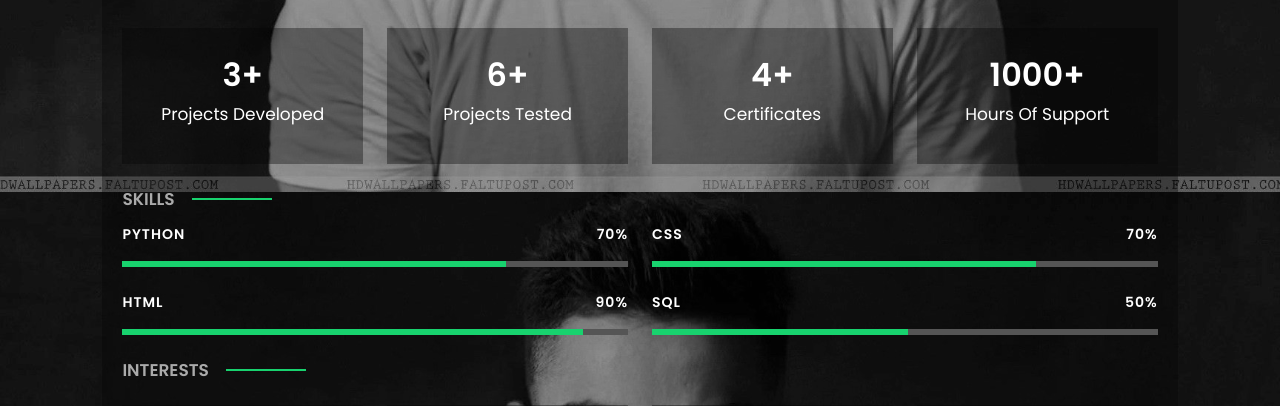
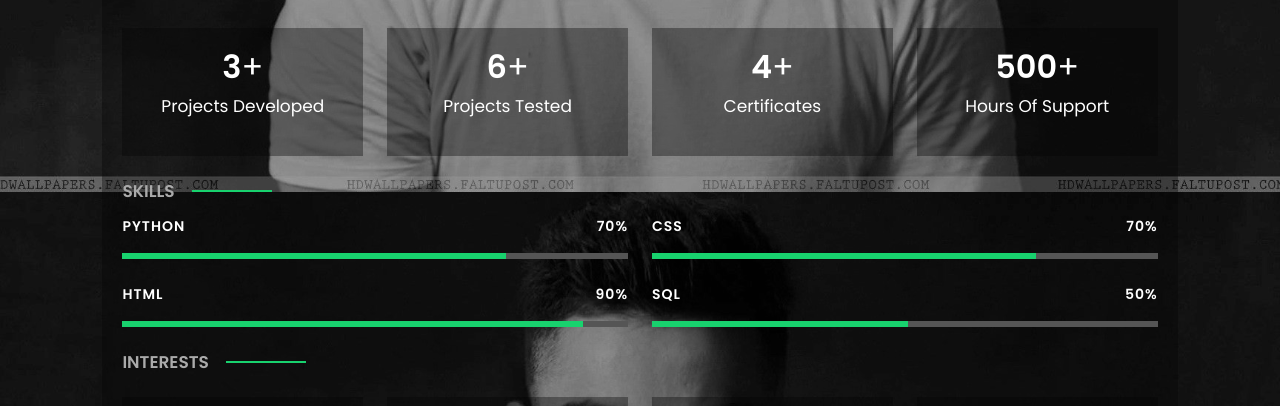
Before and after one commit to kanchan6927/portfolio-2, a Flask app: page /about in a window 1280 px wide. Shown: the part 608-1014 px from the top of the page. Run offline with Flask 3, Linux system fonts and the light colour scheme; some libraries are stand-ins or nearby versions.

Commit message:
counter added

```diff
--- a/data.txt
+++ b/data.txt
@@ -166,4 +166,6 @@ Name: jshdSubject:Hello, this mail is sent by your portfolio for track of Visito
 
 Name: JedSubject:Hello, this mail is sent by your portfolio for track of Visitor.
 
-Name: cskd
+Name: cskdSubject:Hello, this mail is sent by your portfolio for track of Visitor.
+
+Name: k
--- a/static/css/styles.css
+++ b/static/css/styles.css
@@ -417,7 +417,7 @@ ul {
     top: 120px;
     bottom: auto;
     padding-bottom: 20px;
-    animation: animateSections 1s 1 .1s;
+    animation: animateSections 1s 1 .2s;
 }
 
 .card-resume {
@@ -462,15 +462,12 @@ ul {
     justify-content: space-between;
 }
 
-.resume-title span {
+.resume-title a {
     font-size: 15px;
     cursor: pointer;
     color: #18d26e;
     border: 1px solid #18d26e;
     padding: 8px;
-}
-
-.resume-title a {
     text-decoration: none;
 }
 
--- a/static/js/index.js
+++ b/static/js/index.js
@@ -6,3 +6,17 @@ $(document).ready(function () {
     });
 
 });
+
+$(document).ready(function () {
+    $('.about-count').each(function () {
+        $(this).prop('Counter', 0).animate({
+            Counter: $(this).text()
+        }, {
+            duration: 4000,
+            easing: 'swing',
+            step: function (now) {
+                $(this).text(Math.ceil(now));
+            }
+        });
+    });
+});
--- a/templates/about.html
+++ b/templates/about.html
@@ -64,25 +64,25 @@
             </div>
             <div class="col-lg-3 col-md-6">
                 <div class="about-data">
-                    <h2 class="about-count">3+</h2>
+                    <h2><span class="about-count">3</span>+</h2>
                     <p>Projects Developed</p>
                 </div>
             </div>
             <div class="col-lg-3 col-md-6">
                 <div class="about-data">
-                    <h2 class="about-count">6+</h2>
+                    <h2 ><span class="about-count">6</span>+</h2>
                     <p>Projects Tested</p>
                 </div>
             </div>
             <div class="col-lg-3 col-md-6">
                 <div class="about-data">
-                    <h2 class="about-count">4+</h2>
+                    <h2 ><span class="about-count">4</span>+</h2>
                     <p>Certificates</p>
                 </div>
             </div>
             <div class="col-lg-3 col-md-6">
                 <div class="about-data">
-                    <h2 class="about-count">1000+</h2>
+                    <h2 ><span class="about-count">500</span>+</h2>
                     <p>Hours Of Support</p>
                 </div>
             </div>
--- a/templates/header.html
+++ b/templates/header.html
@@ -7,6 +7,7 @@
     <meta name="viewport"
         content="width=device-width, user-scalable=no, initial-scale=1.0, maximum-scale=1.0, minimum-scale=1.0">
     <meta http-equiv="X-UA-Compatible" content="ie=edge">
+    <script src="//ajax.googleapis.com/ajax/libs/jquery/1.9.1/jquery.min.js"></script>
     <title>Portfolio | Manthan</title>
     <link href="https://cdn.jsdelivr.net/npm/bootstrap@5.2.3/dist/css/bootstrap.min.css" rel="stylesheet"
         integrity="sha384-rbsA2VBKQhggwzxH7pPCaAqO46MgnOM80zW1RWuH61DGLwZJEdK2Kadq2F9CUG65" crossorigin="anonymous">
--- a/templates/resume.html
+++ b/templates/resume.html
@@ -6,7 +6,7 @@
         <div class="row">
             <h5 class="resume-subtitle">RESUME <span></span></h5>
             <h2 class="resume-title">CHECK MY RESUME <a href="../static/pdf/Manthan_Phadse_CV.pdf" download
-                    class="dwnbtn"><span class="downloadbtn">Download CV</span></a></h2>
+                    class="dwnbtn">Download CV</a></h2>
 
             <hr class="hr-below-restitle">
             <div class="col-lg-6">
```
